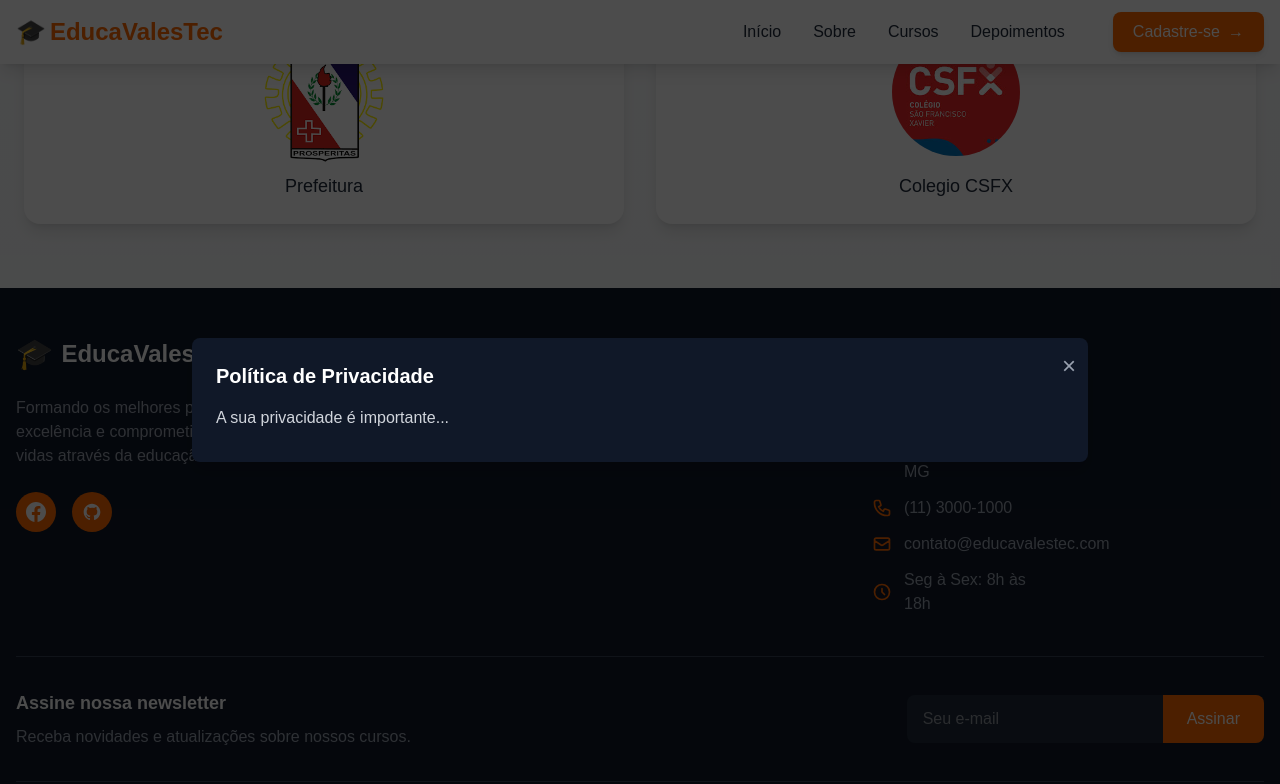
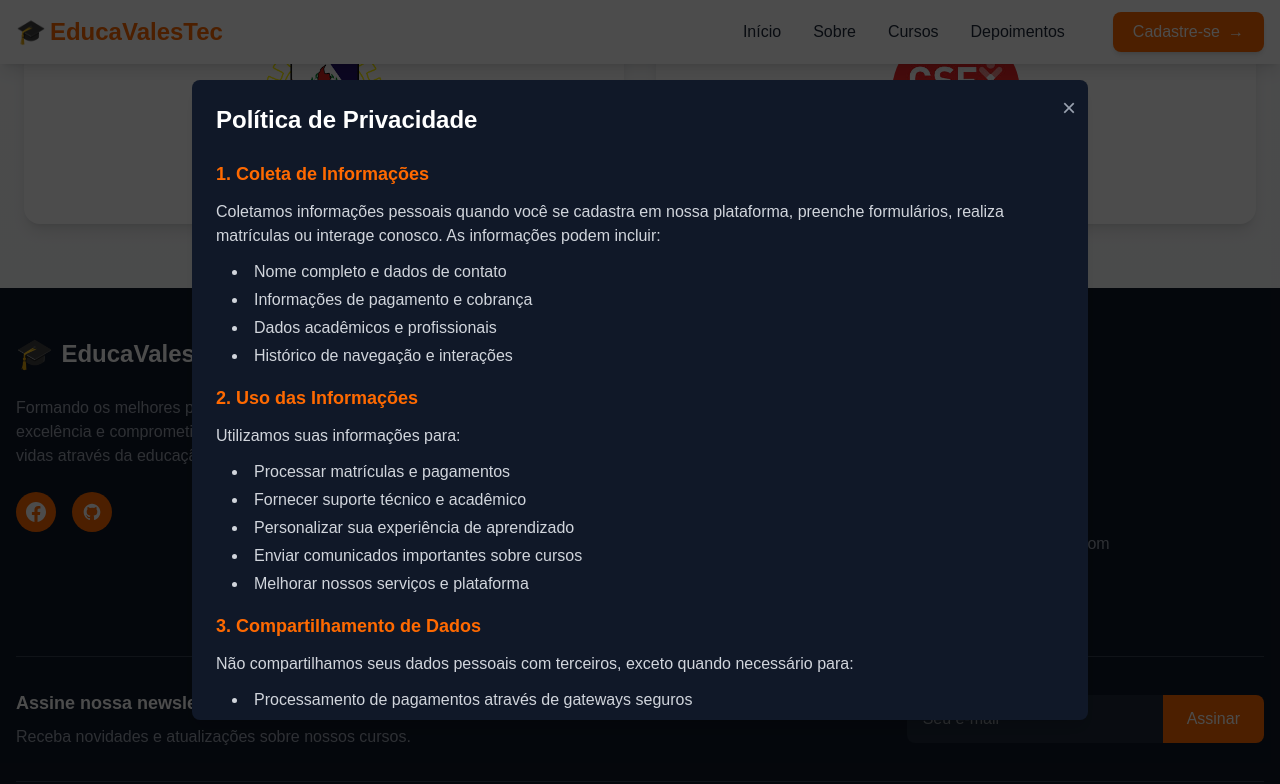
Before and after one commit to EduardoCosta415/EducaVales-Original, a Next.js app: page / in a window 1280 px wide. Both pictures are taken after a click on the button "Políticas de privacidade". Shown: the part 3633-4417 px from the top of the page. Built offline with nearby package versions, Linux system fonts and the light colour scheme; no server answers.

Commit message:
Atualização Footer Final

```diff
--- a/src/components/Footer.tsx
+++ b/src/components/Footer.tsx
@@ -1,6 +1,6 @@
 'use client';
 import { useState, MouseEvent } from "react";
-import Image from "next/image"; // ✅ substitui <img>
+import Image from "next/image";
 
 type ModalType = "privacidade" | "termos" | null;
 
@@ -169,17 +169,136 @@ export default function Footer() {
             </button>
 
             {openModal === "privacidade" && (
-              <>
-                <h2 className="text-xl font-bold mb-4 text-white">Política de Privacidade</h2>
-                <p className="mb-2">A sua privacidade é importante...</p>
-              </>
+              <div className="space-y-4">
+                <h2 className="text-2xl font-bold mb-6 text-white">Política de Privacidade</h2>
+
+                <section className="space-y-3">
+                  <h3 className="text-lg font-semibold text-orange-500">1. Coleta de Informações</h3>
+                  <p>Coletamos informações pessoais quando você se cadastra em nossa plataforma, preenche formulários, realiza matrículas ou interage conosco. As informações podem incluir:</p>
+                  <ul className="list-disc list-inside ml-4 space-y-1">
+                    <li>Nome completo e dados de contato</li>
+                    <li>Informações de pagamento e cobrança</li>
+                    <li>Dados acadêmicos e profissionais</li>
+                    <li>Histórico de navegação e interações</li>
+                  </ul>
+                </section>
+
+                <section className="space-y-3">
+                  <h3 className="text-lg font-semibold text-orange-500">2. Uso das Informações</h3>
+                  <p>Utilizamos suas informações para:</p>
+                  <ul className="list-disc list-inside ml-4 space-y-1">
+                    <li>Processar matrículas e pagamentos</li>
+                    <li>Fornecer suporte técnico e acadêmico</li>
+                    <li>Personalizar sua experiência de aprendizado</li>
+                    <li>Enviar comunicados importantes sobre cursos</li>
+                    <li>Melhorar nossos serviços e plataforma</li>
+                  </ul>
+                </section>
+
+                <section className="space-y-3">
+                  <h3 className="text-lg font-semibold text-orange-500">3. Compartilhamento de Dados</h3>
+                  <p>Não compartilhamos seus dados pessoais com terceiros, exceto quando necessário para:</p>
+                  <ul className="list-disc list-inside ml-4 space-y-1">
+                    <li>Processamento de pagamentos através de gateways seguros</li>
+                    <li>Cumprimento de obrigações legais</li>
+                    <li>Parcerias educacionais autorizadas previamente</li>
+                  </ul>
+                </section>
+
+                <section className="space-y-3">
+                  <h3 className="text-lg font-semibold text-orange-500">4. Segurança</h3>
+                  <p>Implementamos medidas de segurança técnicas e administrativas para proteger suas informações contra acesso não autorizado, alteração, divulgação ou destruição.</p>
+                </section>
+
+                <section className="space-y-3">
+                  <h3 className="text-lg font-semibold text-orange-500">5. Seus Direitos</h3>
+                  <p>Você tem direito a:</p>
+                  <ul className="list-disc list-inside ml-4 space-y-1">
+                    <li>Acessar e corrigir seus dados pessoais</li>
+                    <li>Solicitar a exclusão de suas informações</li>
+                    <li>Revogar consentimentos a qualquer momento</li>
+                    <li>Opor-se ao processamento de dados</li>
+                  </ul>
+                </section>
+
+                <section className="space-y-3">
+                  <h3 className="text-lg font-semibold text-orange-500">6. Contato</h3>
+                  <p>Para questões sobre privacidade, entre em contato através do e-mail: <span className="text-orange-500">privacidade@educavalestec.com</span></p>
+                </section>
+
+                <p className="text-sm text-gray-400 mt-6">Última atualização: Janeiro de 2024</p>
+              </div>
             )}
 
             {openModal === "termos" && (
-              <>
-                <h2 className="text-xl font-bold mb-4 text-white">Termos de Uso</h2>
-                <p className="mb-2">Estes Termos de Uso regulam o acesso...</p>
-              </>
+              <div className="space-y-4">
+                <h2 className="text-2xl font-bold mb-6 text-white">Termos de Uso</h2>
+
+                <section className="space-y-3">
+                  <h3 className="text-lg font-semibold text-orange-500">1. Aceitação dos Termos</h3>
+                  <p>Ao acessar e utilizar a plataforma EducaValesTec, você concorda em cumprir estes Termos de Uso e nossa Política de Privacidade.</p>
+                </section>
+
+                <section className="space-y-3">
+                  <h3 className="text-lg font-semibold text-orange-500">2. Cadastro e Conta</h3>
+                  <p>Para utilizar nossos serviços, você deve:</p>
+                  <ul className="list-disc list-inside ml-4 space-y-1">
+                    <li>Fornecer informações verdadeiras e atualizadas</li>
+                    <li>Manter a confidencialidade de sua senha</li>
+                    <li>Ser maior de 18 anos ou ter autorização parental</li>
+                    <li>Notificar-nos imediatamente sobre uso não autorizado</li>
+                  </ul>
+                </section>
+
+                <section className="space-y-3">
+                  <h3 className="text-lg font-semibold text-orange-500">3. Conduta do Usuário</h3>
+                  <p>É proibido:</p>
+                  <ul className="list-disc list-inside ml-4 space-y-1">
+                    <li>Utilizar a plataforma para atividades ilegais</li>
+                    <li>Compartilhar conteúdo ofensivo ou discriminatório</li>
+                    <li>Tentar acessar áreas restritas do sistema</li>
+                    <li>Realizar atividades que comprometam a segurança</li>
+                    <li>Reproduzir ou distribuir materiais do curso sem autorização</li>
+                  </ul>
+                </section>
+
+                <section className="space-y-3">
+                  <h3 className="text-lg font-semibold text-orange-500">4. Propriedade Intelectual</h3>
+                  <p>Todo o conteúdo disponibilizado na plataforma, incluindo vídeos, materiais didáticos, textos e software, é propriedade da EducaValesTec ou de seus licenciantes e está protegido por leis de direitos autorais.</p>
+                </section>
+
+                <section className="space-y-3">
+                  <h3 className="text-lg font-semibold text-orange-500">5. Pagamentos e Reembolsos</h3>
+                  <ul className="list-disc list-inside ml-4 space-y-1">
+                    <li>Os valores dos cursos são divulgados no momento da matrícula</li>
+                    <li>Pagamentos são processados através de gateways seguros</li>
+                    <li>Política de reembolso segue as normas do Código de Defesa do Consumidor</li>
+                    <li>Cancelamentos devem ser solicitados por escrito</li>
+                  </ul>
+                </section>
+
+                <section className="space-y-3">
+                  <h3 className="text-lg font-semibold text-orange-500">6. Limitação de Responsabilidade</h3>
+                  <p>A EducaValesTec não se responsabiliza por:</p>
+                  <ul className="list-disc list-inside ml-4 space-y-1">
+                    <li>Danos resultantes de uso inadequado da plataforma</li>
+                    <li>Interrupções temporárias por manutenção técnica</li>
+                    <li>Conteúdo de sites externos vinculados à nossa plataforma</li>
+                  </ul>
+                </section>
+
+                <section className="space-y-3">
+                  <h3 className="text-lg font-semibold text-orange-500">7. Modificações nos Termos</h3>
+                  <p>Reservamo-nos o direito de modificar estes Termos a qualquer momento. Alterações significativas serão comunicadas com antecedência.</p>
+                </section>
+
+                <section className="space-y-3">
+                  <h3 className="text-lg font-semibold text-orange-500">8. Lei Aplicável</h3>
+                  <p>Estes Termos são regidos pelas leis brasileiras. Eventuais disputas serão resolvidas no foro da comarca de Coronel Fabriciano - MG.</p>
+                </section>
+
+                <p className="text-sm text-gray-400 mt-6">Última atualização: Janeiro de 2024</p>
+              </div>
             )}
           </div>
         </div>
```
